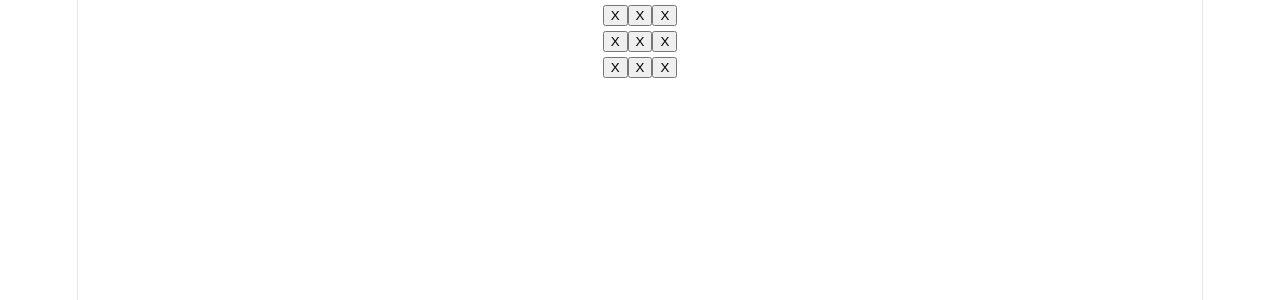
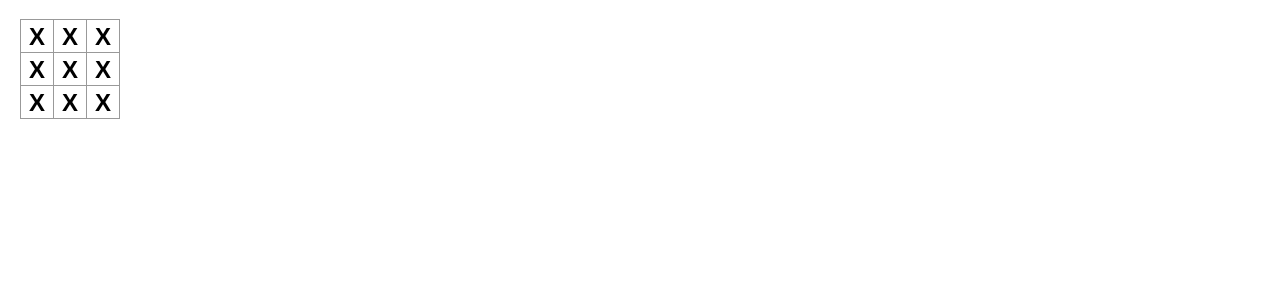
Before and after one commit to Bo-Ziegler/my-react-app, a React (Vite) app: page / in a window 1280 px wide. Shown: the top 300 px of the page. Built offline with nearby package versions, Linux system fonts and the light colour scheme.

Commit message:
Added CSS to Board

```diff
--- a/src/index.css
+++ b/src/index.css
@@ -1,111 +1,85 @@
-:root {
-  --text: #6b6375;
-  --text-h: #08060d;
-  --bg: #fff;
-  --border: #e5e4e7;
-  --code-bg: #f4f3ec;
-  --accent: #aa3bff;
-  --accent-bg: rgba(170, 59, 255, 0.1);
-  --accent-border: rgba(170, 59, 255, 0.5);
-  --social-bg: rgba(244, 243, 236, 0.5);
-  --shadow:
-    rgba(0, 0, 0, 0.1) 0 10px 15px -3px, rgba(0, 0, 0, 0.05) 0 4px 6px -2px;
-
-  --sans: system-ui, 'Segoe UI', Roboto, sans-serif;
-  --heading: system-ui, 'Segoe UI', Roboto, sans-serif;
-  --mono: ui-monospace, Consolas, monospace;
-
-  font: 18px/145% var(--sans);
-  letter-spacing: 0.18px;
-  color-scheme: light dark;
-  color: var(--text);
-  background: var(--bg);
-  font-synthesis: none;
-  text-rendering: optimizeLegibility;
-  -webkit-font-smoothing: antialiased;
-  -moz-osx-font-smoothing: grayscale;
-
-  @media (max-width: 1024px) {
-    font-size: 16px;
-  }
-}
-
-@media (prefers-color-scheme: dark) {
-  :root {
-    --text: #9ca3af;
-    --text-h: #f3f4f6;
-    --bg: #16171d;
-    --border: #2e303a;
-    --code-bg: #1f2028;
-    --accent: #c084fc;
-    --accent-bg: rgba(192, 132, 252, 0.15);
-    --accent-border: rgba(192, 132, 252, 0.5);
-    --social-bg: rgba(47, 48, 58, 0.5);
-    --shadow:
-      rgba(0, 0, 0, 0.4) 0 10px 15px -3px, rgba(0, 0, 0, 0.25) 0 4px 6px -2px;
-  }
-
-  #social .button-icon {
-    filter: invert(1) brightness(2);
-  }
+* {
+  box-sizing: border-box;
 }
 
 body {
-  margin: 0;
+  font-family: sans-serif;
+  margin: 20px;
+  padding: 0;
 }
 
-#root {
-  width: 1126px;
-  max-width: 100%;
-  margin: 0 auto;
-  text-align: center;
-  border-inline: 1px solid var(--border);
-  min-height: 100svh;
-  display: flex;
-  flex-direction: column;
+h1 {
+  margin-top: 0;
+  font-size: 22px;
+}
+
+h2 {
+  margin-top: 0;
+  font-size: 20px;
+}
+
+h3 {
+  margin-top: 0;
+  font-size: 18px;
+}
+
+h4 {
+  margin-top: 0;
+  font-size: 16px;
+}
+
+h5 {
+  margin-top: 0;
+  font-size: 14px;
+}
+
+h6 {
+  margin-top: 0;
+  font-size: 12px;
+}
+
+code {
+  font-size: 1.2em;
+}
+
+ul {
+  padding-inline-start: 20px;
+}
+
+* {
   box-sizing: border-box;
 }
 
-h1,
-h2 {
-  font-family: var(--heading);
-  font-weight: 500;
-  color: var(--text-h);
+.square {
+  background: #fff;
+  border: 1px solid #999;
+  float: left;
+  font-size: 24px;
+  font-weight: bold;
+  line-height: 34px;
+  height: 34px;
+  margin-right: -1px;
+  margin-top: -1px;
+  padding: 0;
+  text-align: center;
+  width: 34px;
 }
 
-h1 {
-  font-size: 56px;
-  letter-spacing: -1.68px;
-  margin: 32px 0;
-  @media (max-width: 1024px) {
-    font-size: 36px;
-    margin: 20px 0;
-  }
-}
-h2 {
-  font-size: 24px;
-  line-height: 118%;
-  letter-spacing: -0.24px;
-  margin: 0 0 8px;
-  @media (max-width: 1024px) {
-    font-size: 20px;
-  }
-}
-p {
-  margin: 0;
+.board-row:after {
+  clear: both;
+  content: '';
+  display: table;
 }
 
-code,
-.counter {
-  font-family: var(--mono);
-  display: inline-flex;
-  border-radius: 4px;
-  color: var(--text-h);
+.status {
+  margin-bottom: 10px;
 }
 
-code {
-  font-size: 15px;
-  line-height: 135%;
-  padding: 4px 8px;
-  background: var(--code-bg);
+.game {
+  display: flex;
+  flex-direction: row;
 }
+
+.game-info {
+  margin-left: 20px;
+}
```
